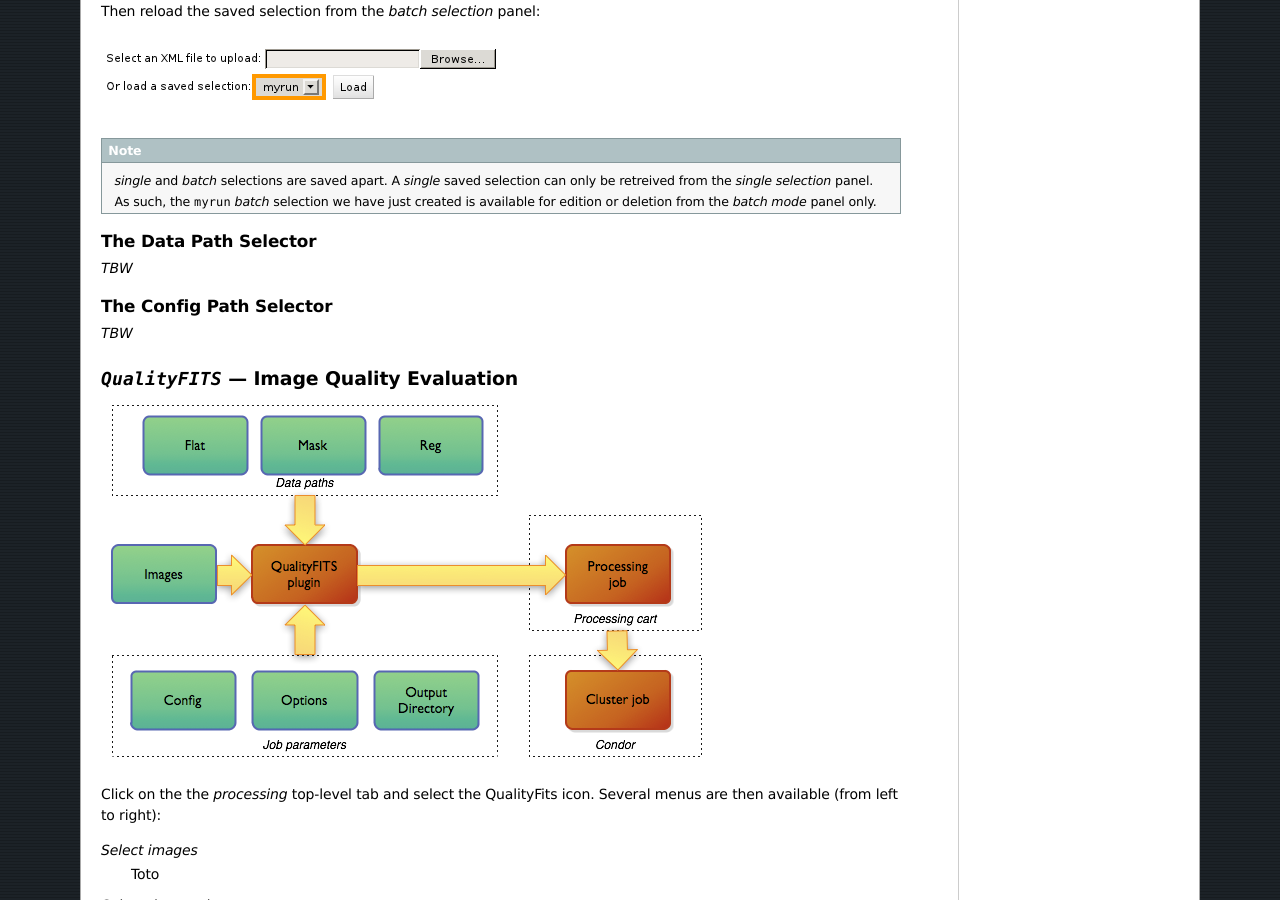
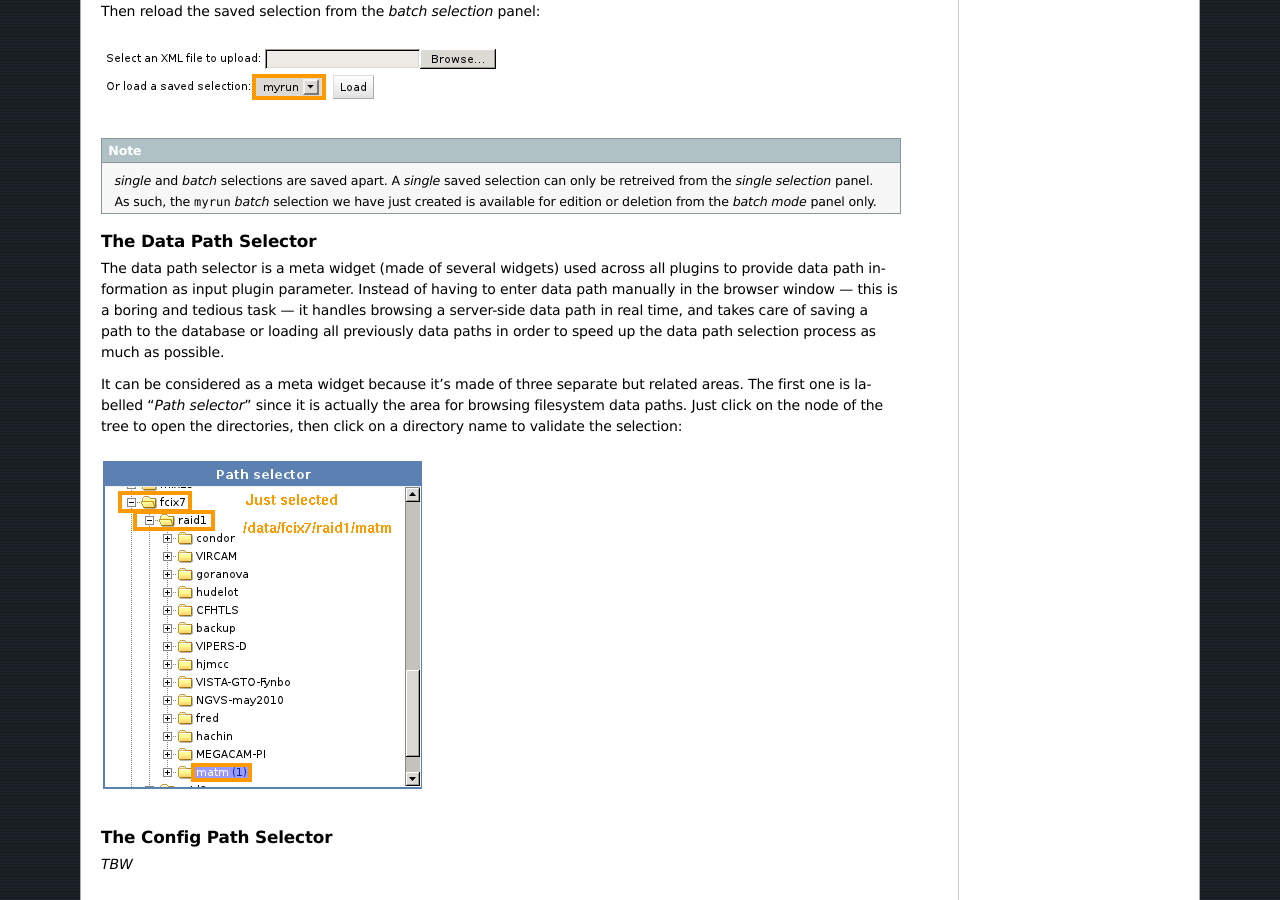
Before and after one commit to gotsunami/Youpi, a Sphinx documentation site: the page built from doc/handbook/source/processing.txt, in a window 1280 px wide and 900 px high, scrolled down 8517 px. Built offline with Sphinx 7.4.7, drawn with Linux system fonts in a browser that asks for light colours; formulas are drawn with MathJax 3; the version number could not be read and is left out.

Commit message:
Handbook: started 'data path selector' section

```diff
--- a/doc/handbook/source/processing.txt
+++ b/doc/handbook/source/processing.txt
@@ -290,7 +290,19 @@ Then reload the saved selection from the *batch selection* panel:
 The Data Path Selector
 ----------------------
 
-*TBW*
+The data path selector is a meta widget (made of several widgets) used across all plugins to provide
+data path information as input plugin parameter. Instead of having to enter data path manually in the
+browser window --- this is a boring and tedious task --- it handles browsing a server-side data path
+in real time, and takes care of saving a path to the database or loading all previously data paths in
+order to speed up the data path selection process as much as possible.
+
+It can be considered as a meta widget because it's made of three separate but related areas. The first
+one is labelled "*Path selector*" since it is actually the area for browsing filesystem data paths.
+Just click on the node of the tree to open the directories, then click on a directory name to validate
+the selection:
+
+.. image:: figures/dps-pick-dir.png
+   :class: capture
 
 .. _config_path_selector:
 
```
Also changed, not shown: doc/handbook/source/figures/dps-pick-dir.png (added).
